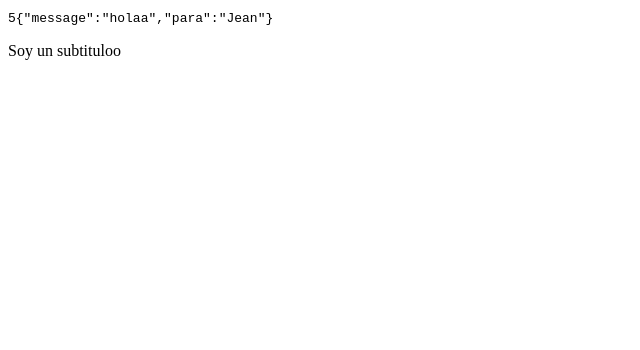
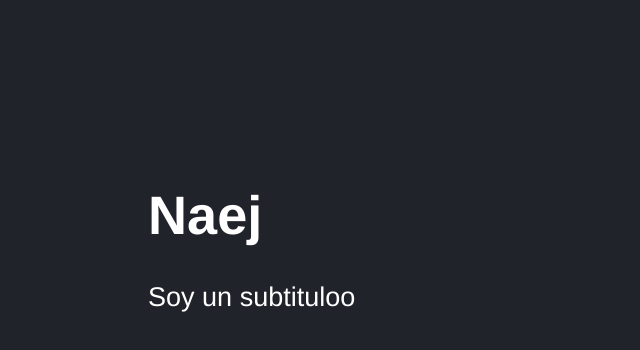
Before and after one commit to Naej-Solrac/counter-app, a React (Vite) app: page / in a window 1280 px wide. Shown: the top 350 px of the page, without its empty margins (0-640 px from the left). Built offline with nearby package versions, Linux system fonts and the light colour scheme.

Commit message:
creacion de styles.css y su importacion

```diff
--- a/src/Naej.jsx
+++ b/src/Naej.jsx
@@ -1,18 +1,7 @@
-const Suma = (n1, n2) => {
-    return n1 + n2;
-}
-
-const newMessage = {
-    message: 'holaa',
-    para: 'Jean',
-};
-
 export const Naej = () => {
-
     return (
     <>
-        <code>{Suma(2, 3)}</code>
-        <code>{JSON.stringify( newMessage )}</code>
+        <h1>Naej</h1>
         <p>Soy un subtituloo</p>
     </>
   );
--- a/src/main.jsx
+++ b/src/main.jsx
@@ -2,8 +2,7 @@
 import  ReactDOM  from 'react-dom/client'; //herramienta para renderizar react como es web usamos DOM
 import { HelloWorldApp } from './HelloWorldApp';
 import { Naej } from './Naej';
-
-
+import './styles.css';
 
 
 ReactDOM.createRoot(document.getElementById('root')).render( //forma de renderizar nuestro componente
--- /dev/null
+++ b/src/styles.css
@@ -0,0 +1,7 @@
+html, body {
+    background-color: #21232A;
+    color: white;
+    font-family: Helvetica, Arial, sans-serif;
+    font-size: 1.3rem;
+    padding: 70px;
+}
```
